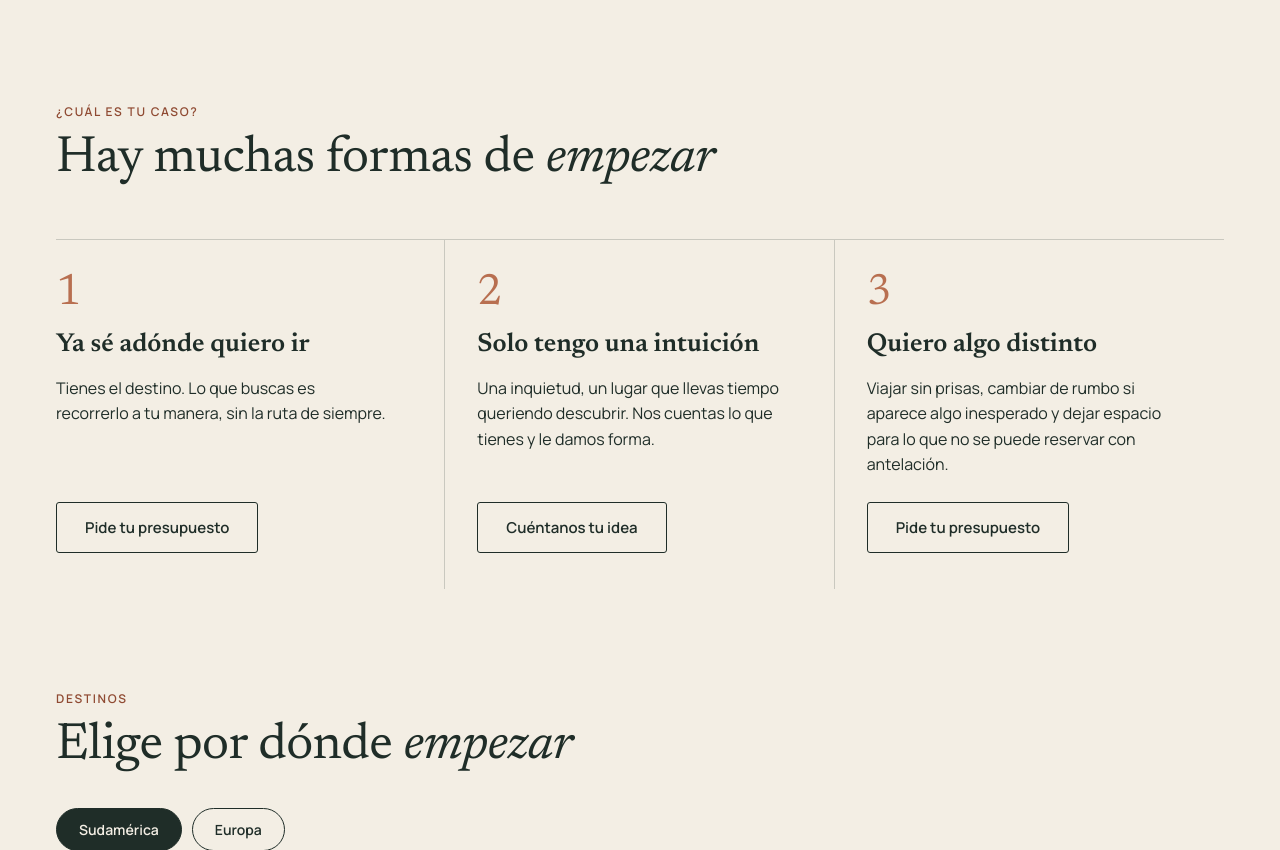
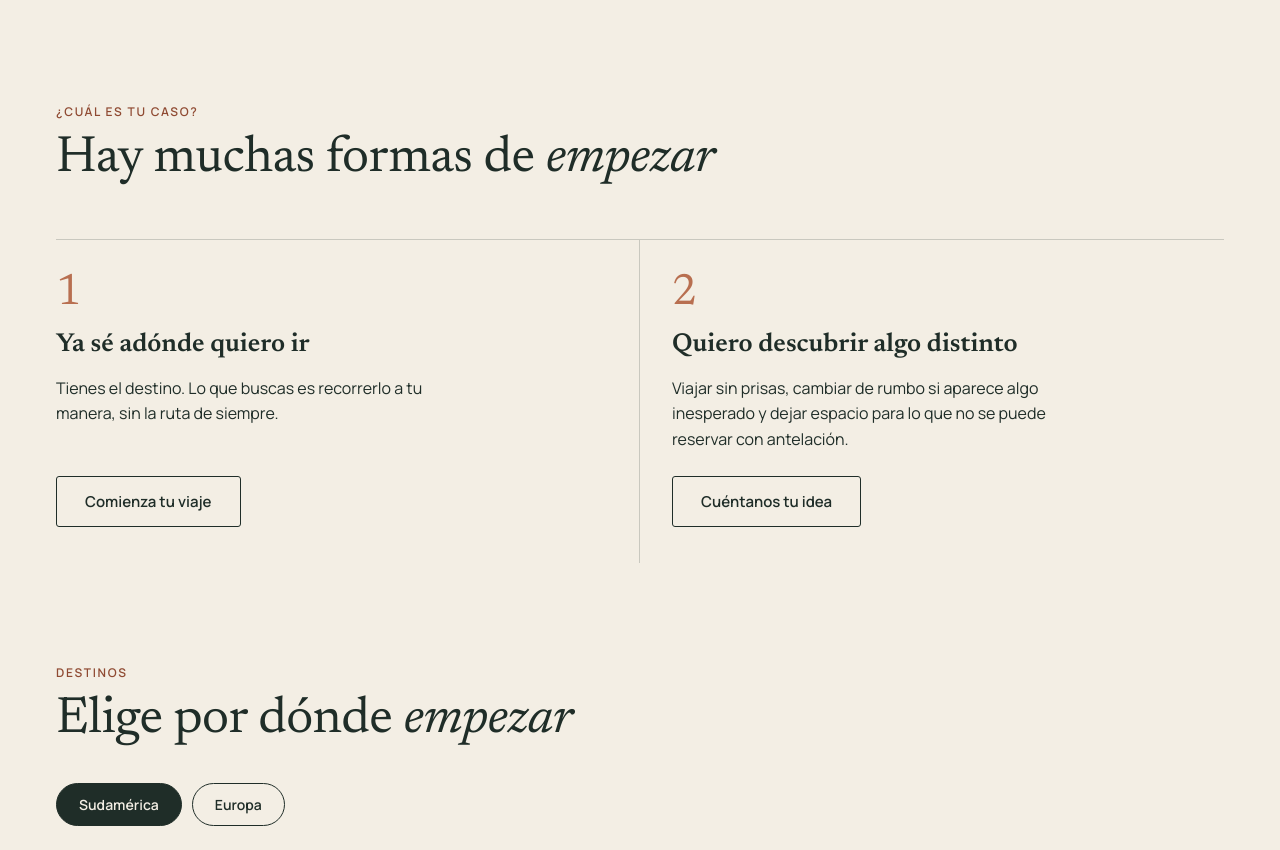
Before and after one commit to guanacoviajes/Guanaco-Viajes, a PHP site: page /a-medida.html in a window 1280 px wide. Shown: the part 1145-1995 px from the top of the page. Run offline with PHP 8.4, Linux system fonts and the light colour scheme.

Commit message:
Viajes a medida: dos situaciones en lugar de tres
Co-Authored-By: Claude Sonnet 5.5 <noreply@anthropic.com>
Claude-Session: https://claude.ai/code/session_01AZ5CHrR6LdBws6sxArJDG2

```diff
--- a/design/prototipos/a-medida.html
+++ b/design/prototipos/a-medida.html
@@ -3,9 +3,8 @@
 <p class="small">No se trata de viajar sin pensar ni de renunciar a una buena planificación. Se trata de que el viaje esté pensado para ti, y no tú para el viaje.</p></div></section>
 <section style="padding-top:0"><div class="wrap"><div class="kick">¿Cuál es tu caso?</div><h2>Hay muchas formas de <em>empezar</em></h2>
 <div class="situ">
-<article><span class="n">1</span><h3>Ya sé adónde quiero ir</h3><p>Tienes el destino. Lo que buscas es recorrerlo a tu manera, sin la ruta de siempre.</p><a class="btn b2" href="#">Pide tu presupuesto</a></article>
-<article><span class="n">2</span><h3>Solo tengo una intuición</h3><p>Una inquietud, un lugar que llevas tiempo queriendo descubrir. Nos cuentas lo que tienes y le damos forma.</p><a class="btn b2" href="#">Cuéntanos tu idea</a></article>
-<article><span class="n">3</span><h3>Quiero algo distinto</h3><p>Viajar sin prisas, cambiar de rumbo si aparece algo inesperado y dejar espacio para lo que no se puede reservar con antelación.</p><a class="btn b2" href="#">Pide tu presupuesto</a></article>
+<article><span class="n">1</span><h3>Ya sé adónde quiero ir</h3><p>Tienes el destino. Lo que buscas es recorrerlo a tu manera, sin la ruta de siempre.</p><a class="btn b2" href="#">Comienza tu viaje</a></article>
+<article><span class="n">2</span><h3>Quiero descubrir algo distinto</h3><p>Viajar sin prisas, cambiar de rumbo si aparece algo inesperado y dejar espacio para lo que no se puede reservar con antelación.</p><a class="btn b2" href="#">Cuéntanos tu idea</a></article>
 </div></div></section>
 <section style="padding-top:0"><div class="wrap"><div class="kick">Destinos</div><h2>Elige por dónde <em>empezar</em></h2><div class="tabs"><span class="tab on">Sudamérica</span><span class="tab">Europa</span></div>
 <div class="rail"><button class="arr l hide" aria-label="Anterior"><svg viewBox="0 0 24 24"><path d="M15 5l-7 7 7 7"/></svg></button><button class="arr r" aria-label="Siguiente"><svg viewBox="0 0 24 24"><path d="M9 5l7 7-7 7"/></svg></button>
--- a/design/prototipos/page.css
+++ b/design/prototipos/page.css
@@ -25,12 +25,12 @@
 .gal div:first-child{grid-row:1/3}
 .note{font:500 13px/1.5 var(--sans);opacity:.65;margin-top:14px}
 /* situaciones */
-.situ{display:grid;grid-template-columns:repeat(3,1fr);gap:0;margin-top:52px;border-top:1px solid rgba(31,45,40,.2)}
+.situ{display:grid;grid-template-columns:repeat(2,1fr);gap:0;margin-top:52px;border-top:1px solid rgba(31,45,40,.2)}
 .situ article{padding:32px 32px 36px 0;display:flex;flex-direction:column;gap:14px;border-right:1px solid rgba(31,45,40,.2);padding-left:32px}
 .situ article:first-child{padding-left:0}.situ article:last-child{border-right:0}
 .situ .n{font:400 44px/1 var(--serif);color:var(--terracota)}
 .situ h3{font:600 26px/1.2 var(--serif)}
-.situ p{max-width:34ch;flex:1}
+.situ p{max-width:40ch;flex:1}
 .situ .btn{align-self:flex-start;margin-top:10px}
 /* otros destinos */
 .minis{display:grid;grid-template-columns:repeat(4,1fr);gap:16px;margin-top:36px}
```
